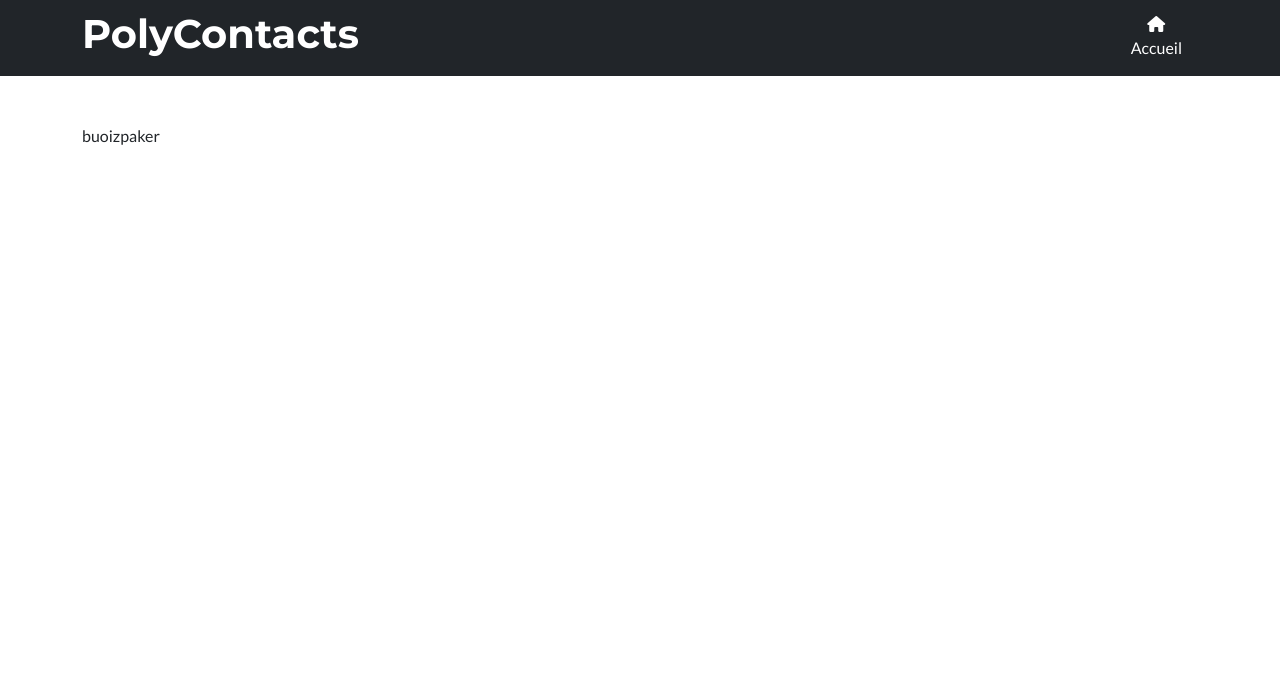
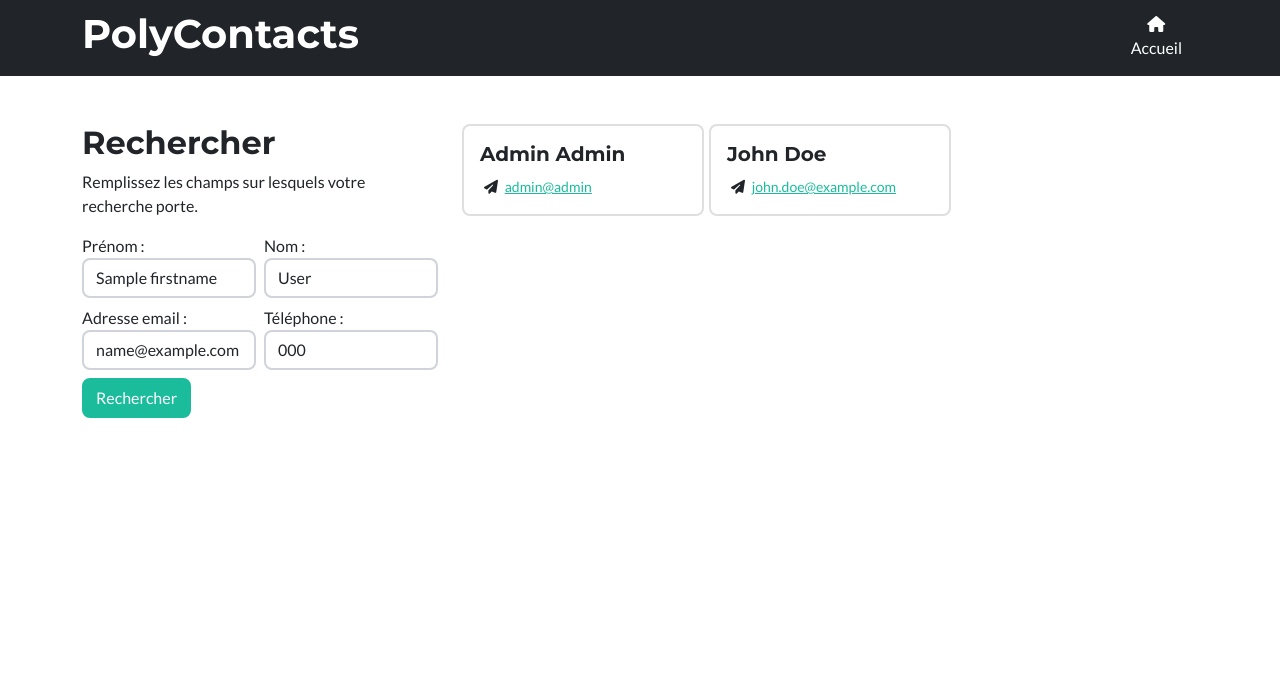
Before and after one commit to RomainBrocheton/PolyContacts, a Flask app: template annuaire/templates/app.html in a window 1280 px wide. Shown: the top 682 px of the page. Run offline with Flask 2, Linux system fonts and the light colour scheme; data comes from the database, SQL or seed files in the repository; the template is opened without the code that fills it: values that come from a table or form of the project are taken from there, most other values are stand-ins (such as "Sample title", 1, 10 or a date in 2020); some libraries are stand-ins or nearby versions.

Commit message:
Recherche OK

```diff
--- a/annuaire/static/css/app.css
+++ b/annuaire/static/css/app.css
@@ -0,0 +1,10 @@
+.card-columns {
+    display: grid;
+    grid-template-columns: repeat(3, minmax(150px, 1fr));
+    grid-gap: 5px;
+    flex-wrap: wrap;
+}
+
+.card-columns .card{
+    display: inline-block;
+}
--- a/annuaire/templates/app.html
+++ b/annuaire/templates/app.html
@@ -2,8 +2,63 @@
 
 {% block content %}
 
+<div class="row">
+    <div class="col-md-4 col-xs-12">
+        <h2>Rechercher</h2>
 
-buoizpaker
+        <p>Remplissez les champs sur lesquels votre recherche porte.</p>
+        <form action="/search" method="GET" class="row g-2 mb-4">
+            <div class="col-md-6 col-xs-12">
+                <label for="firstname">Prénom :</label>
+                <input type="text" class="form-control" name="firstname" id="firstname" placeholder="John" value="{{ firstname }}">
+            </div>
+            <div class="col-md-6 col-xs-12">
+                <label for="lastname">Nom :</label>
+                <input type="text" class="form-control" name="lastname" id="lastname" placeholder="Doe" value="{{ lastname }}">
+            </div>
+            <div class="col-md-6 col-xs-12">
+                <label for="email">Adresse email :</label>
+                <input type="email" class="form-control"  name="email" id="email" placeholder="name@example.com" value="{{ email }}">
+            </div>
+            <div class="col-md-6 col-xs-12">
+                <label for="phone">Téléphone :</label>
+                <input type="text" class="form-control"  name="phone" id="phone" placeholder="0611223344" value="{{ phone }}">
+            </div>
+            <div class="col-12">
+                <button type="submit" class="btn btn-primary">Rechercher</button>
+            </div>
+        </form>
+    </div>
+    <div class="col-md-8 col-xs-12">
+        <div class="card-columns">
+            {% for user in users %}
+                <div class="card">
+                    {% if user.picture %}
+                    <img class="card-img-top" src="..." alt="Card image cap">
+                    {% endif %}
+                    <div class="card-body">
+                        <h5 class="card-title">{{ user.firstname }} {{ user.lastname }}</h5>
+                        {% if user.description %}
+                        <p class="card-text">
+                            {{ user.description }}
+                        </p>
+                        {% endif %}
 
+                        <p class="card-text">
+                            <small><i class="fas fa-paper-plane m-1"></i> <a href="mailto:{{ user.email }}">{{ user.email }}</a></small>
+                        </p>
+
+                        {% if user.phone %}
+                        <p class="card-text">
+                            <i class="fas fa-phone-square-alt m-1"></i> {{ user.phone }}
+                        </p>
+                        {% endif %}
+                    </div>
+                </div>
+            {% endfor %}
+        </div>
+
+    </div>
+</div>
 
 {% endblock %}
--- a/annuaire/templates/base.html
+++ b/annuaire/templates/base.html
@@ -48,6 +48,12 @@
                 {% endif %}
                 {% if auth > 0 %}
                 <li>
+                  <a href="/profile" class="nav-link text-white text-center">
+                      <i class="fas fa-user d-block mx-auto mb-1"></i>
+                    Mon profil
+                  </a>
+                </li>
+                <li>
                     <a href="/logout" class="nav-link text-white text-center">
                         <i class="fas fa-sign-out-alt d-block mx-auto mb-1"></i>
                       Déconnexion
--- a/annuaire/views.py
+++ b/annuaire/views.py
@@ -56,7 +56,24 @@ def dashboard():
     if auth == 0:
         return redirect("../connexion/")
 
-    return render_template('app.html',auth=auth)
+    users = User.query.all()
+    return render_template('app.html', auth=auth, users = users)
+
+@app.route('/search')
+def search():
+    global auth
+    if auth == 0:
+        return redirect("../connexion/")
+
+    users1 = User.query.filter(User.email == request.args.get('email')).all()
+    users2 = User.query.filter(User.firstname == request.args.get('firstname')).all()
+    users3 = User.query.filter(User.lastname == request.args.get('lastname')).all()
+    users4 = User.query.filter(User.phone == request.args.get('phone')).all()
+
+    users = users1 + users2 + users3 + users4
+    users = list(dict.fromkeys(users))
+    return render_template('app.html', auth=auth, users = users, email = request.args.get('email'), firstname = request.args.get('firstname'), lastname = request.args.get('lastname'), phone = request.args.get('phone') )
+
 
 if __name__ == "__main__":
     app.run()
```
